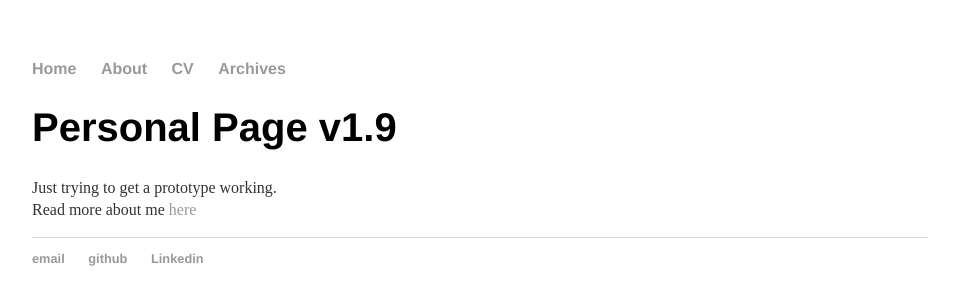
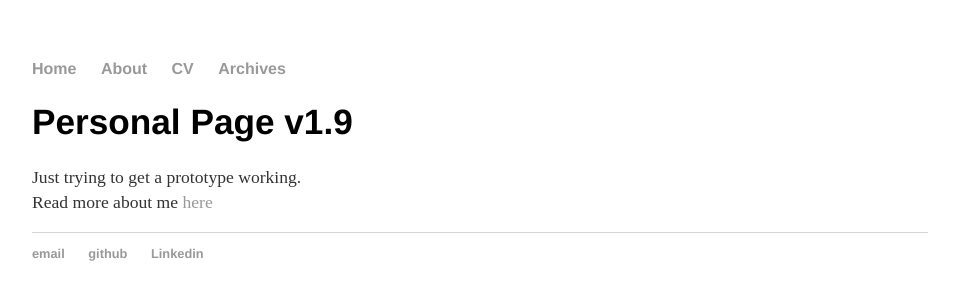
Before and after one commit to WENWENYU/jamesdiao.github.io, a Jekyll site: the page built from index.md, in a window 1280 px wide. Shown: the top 305 px of the page, without its empty margins (160-1119 px from the left). Built offline with Jekyll 4.4.1, drawn with Linux system fonts in a browser that asks for light colours.

Commit message:
Modified font size

```diff
--- a/css/main.css
+++ b/css/main.css
@@ -20,22 +20,22 @@ a:hover {
     text-decoration: underline;
 }
 h1 {
-    font-size: 2.5em;
+    font-size: 2.2em;
     font-family:'Helvetica', 'Arial', 'Sans-Serif';
 }
 p {
-    font-size: 1em;
+    font-size: 1.1em;
     line-height: 1.4em;
     color: #333;
 }
 footer {
-    border-top: 1px solid #d5d5d5;
+    border-top: 1.1px solid #d5d5d5;
     font-size: .8em;
 }
 
 ul.posts {
     margin: 20px auto 40px;
-    font-size: 1em;
+    font-size: 1.1em;
 }
 
 ul.posts li {
```
